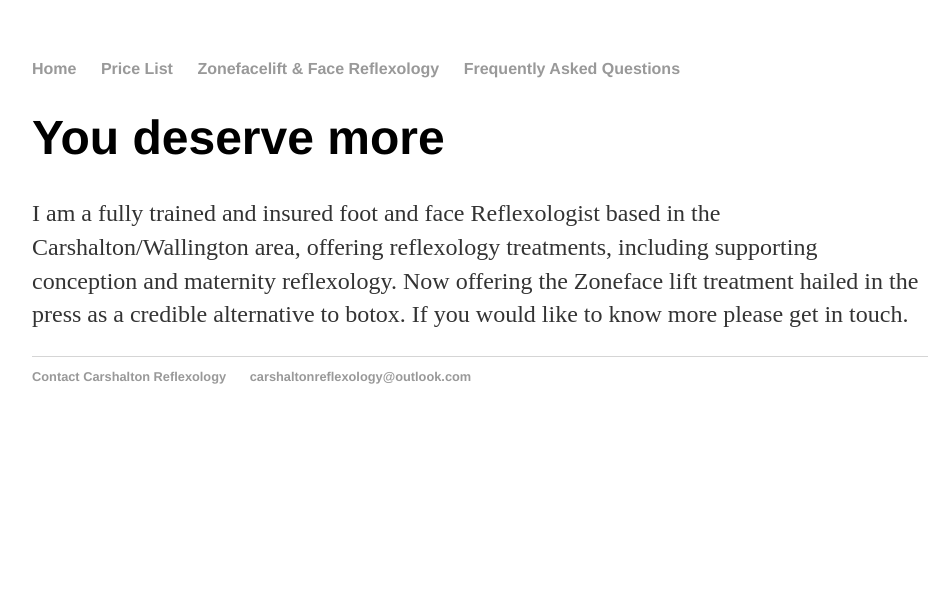
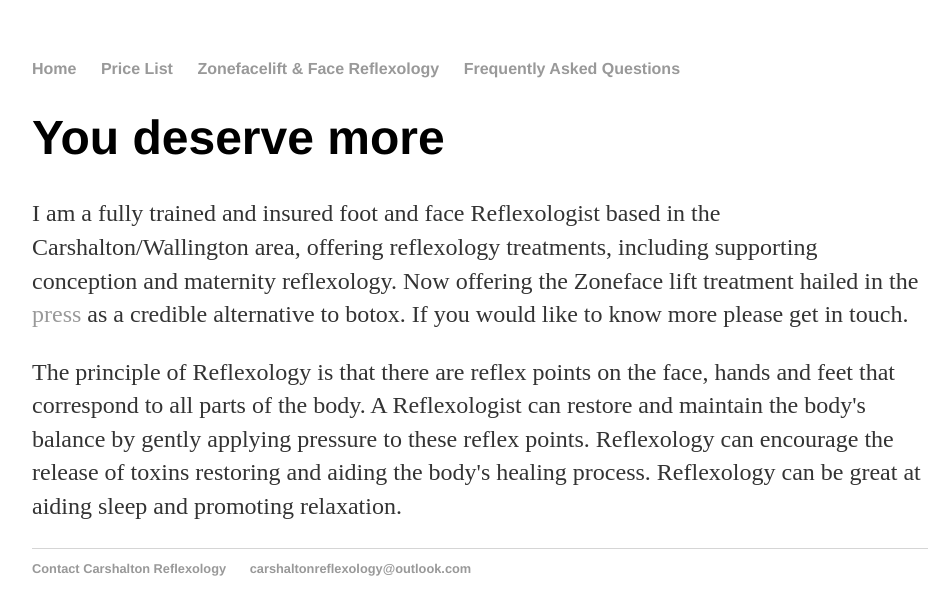
Before and after one commit to Rednax-lab/rednax-lab.github.io, a Jekyll site: the page built from index.html, in a window 1280 px wide. Shown: the top 615 px of the page, without its empty margins (160-1109 px from the left). Built offline with Jekyll 4.4.1, drawn with Linux system fonts in a browser that asks for light colours.

Commit message:
Update index.html

```diff
--- a/index.html
+++ b/index.html
@@ -4,5 +4,6 @@ title: Carshalton Reflexology
 ---
 <div class="intro">
 	<h1>You deserve more</h1>
-	<p>I am a fully trained and insured foot and face Reflexologist based in the Carshalton/Wallington area, offering reflexology treatments, including supporting conception and maternity reflexology. Now offering the Zoneface lift treatment hailed in the press as a credible alternative to botox. If you would like to know more please get in touch.</p>
+	<p>I am a fully trained and insured foot and face Reflexologist based in the Carshalton/Wallington area, offering reflexology treatments, including supporting conception and maternity reflexology. Now offering the Zoneface lift treatment hailed in the <a href="https://www.zonefacelift.com/press">press</a> as a credible alternative to botox. If you would like to know more please get in touch.</p>
+	<p>The principle of Reflexology is that there are reflex points on the face, hands and feet that correspond to all parts of the body. A Reflexologist can restore and maintain the body's balance by gently applying pressure to these reflex points. Reflexology can encourage the release of toxins restoring and aiding the body's healing process. Reflexology can be great at aiding sleep and promoting relaxation.</p>
 </div><!-- /.intro -->
```
